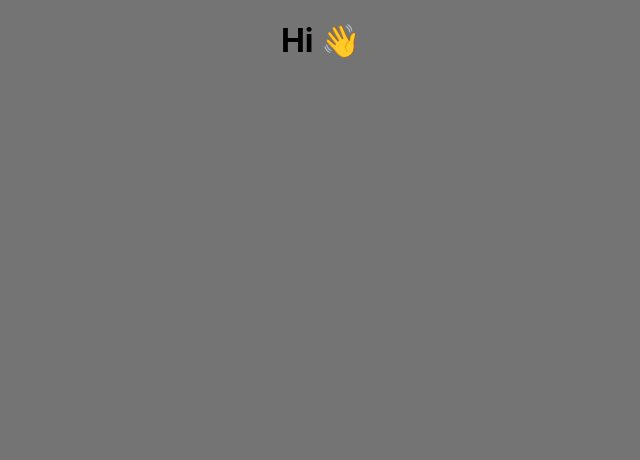
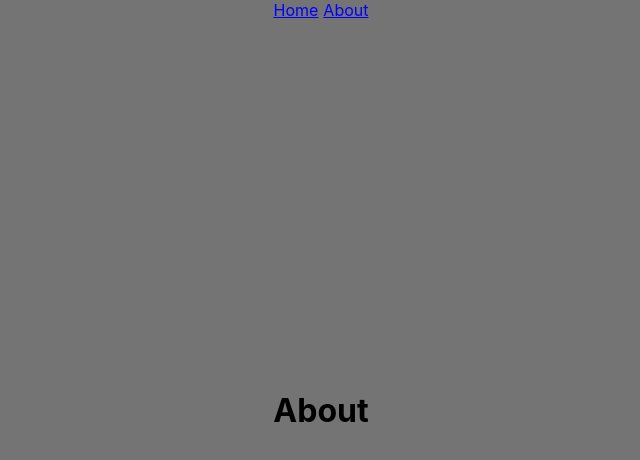
Before and after one commit to Techgamr/techgamr.github.io, a React (Create React App) app: page /about in a window 1280 px wide. Shown: the top 460 px of the page, without its empty margins (319-959 px from the left). Built offline with nearby package versions, Linux system fonts and the light colour scheme.

Commit message:
Add react router and an about page

```diff
--- a/src/app.module.scss
+++ b/src/app.module.scss
@@ -1,13 +1,16 @@
 .app {
-    overflow: hidden;
-    background-color: #747474;
-    min-width: 100vw;
-    min-height: 100vh;
+    background-color: var(--bg-color);
 
     display: flex;
-    flex-direction: column;
+    flex-direction: row;
+    justify-content: center;
+    gap: 5px;
 }
 
 .appText {
     align-self: center;
 }
+
+.headerLink:link, .headerLink:visited {
+    color: blue;
+}
--- a/src/app.tsx
+++ b/src/app.tsx
@@ -1,14 +1,29 @@
 import React from "react";
 import styles from "./app.module.scss";
+import {BrowserRouter, Link, Route, Switch} from "react-router-dom";
+import Homepage from "./pages/Homepage";
+import About from "./pages/About";
 
 export const headerText = "Hi 👋";
 
 export default class App extends React.Component<{}, {}>{
     render() {
         return (
-            <div className={styles.app}>
-                <h1 className={styles.appText}>{headerText}</h1>
-            </div>
+            <BrowserRouter>
+                <div className={styles.app}>
+                    <Link className={styles.headerLink} to={"/"}>Home</Link>
+                    <Link className={styles.headerLink} to={"/about"}>About</Link>
+                </div>
+
+                <Switch>
+                    <Route exact path={"/"}>
+                        <Homepage/>
+                    </Route>
+                    <Route path={"/about"}>
+                        <About/>
+                    </Route>
+                </Switch>
+            </BrowserRouter>
         );
     }
 }
--- a/src/index.scss
+++ b/src/index.scss
@@ -1,10 +1,18 @@
 body {
   margin: 0;
   font-family: -apple-system, BlinkMacSystemFont, 'Segoe UI', 'Roboto', 'Oxygen',
-    'Ubuntu', 'Cantarell', 'Fira Sans', 'Droid Sans', 'Helvetica Neue',
-    sans-serif;
+  'Ubuntu', 'Cantarell', 'Fira Sans', 'Droid Sans', 'Helvetica Neue',
+  sans-serif;
   -webkit-font-smoothing: antialiased;
   -moz-osx-font-smoothing: grayscale;
+
+  --bg-color: #747474;
+}
+
+#root {
+  height: 100vh;
+  display: flex;
+  flex-direction: column;
 }
 
 code {
--- /dev/null
+++ b/src/pages/About.module.scss
@@ -0,0 +1,10 @@
+.about {
+    overflow: hidden;
+    width: 100%;
+    height: 100%;
+    background-color: var(--bg-color);
+    display: flex;
+    flex-direction: column;
+    align-items: center;
+    justify-content: center;
+}
--- /dev/null
+++ b/src/pages/About.tsx
@@ -0,0 +1,10 @@
+import React from "react";
+import styles from "./About.module.scss";
+
+export default class About extends React.Component {
+    render() {
+        return <div className={styles.about}>
+            <h1>About</h1>
+        </div>
+    }
+}
--- /dev/null
+++ b/src/pages/Homepage.module.scss
@@ -0,0 +1,14 @@
+.homepage {
+    overflow: hidden;
+    width: 100%;
+    height: 100%;
+    background-color: var(--bg-color);
+    display: flex;
+    flex-direction: column;
+    align-items: center;
+    justify-content: center;
+}
+
+.hello {
+    align-self: center;
+}
--- /dev/null
+++ b/src/pages/Homepage.tsx
@@ -0,0 +1,13 @@
+import React from "react";
+import styles from "./Homepage.module.scss";
+import {headerText} from "../app";
+
+export default class Homepage extends React.Component {
+    render() {
+        return (
+            <div className={styles.homepage}>
+                <h1 className={styles.appText}>{headerText}</h1>
+            </div>
+        );
+    }
+};
```
